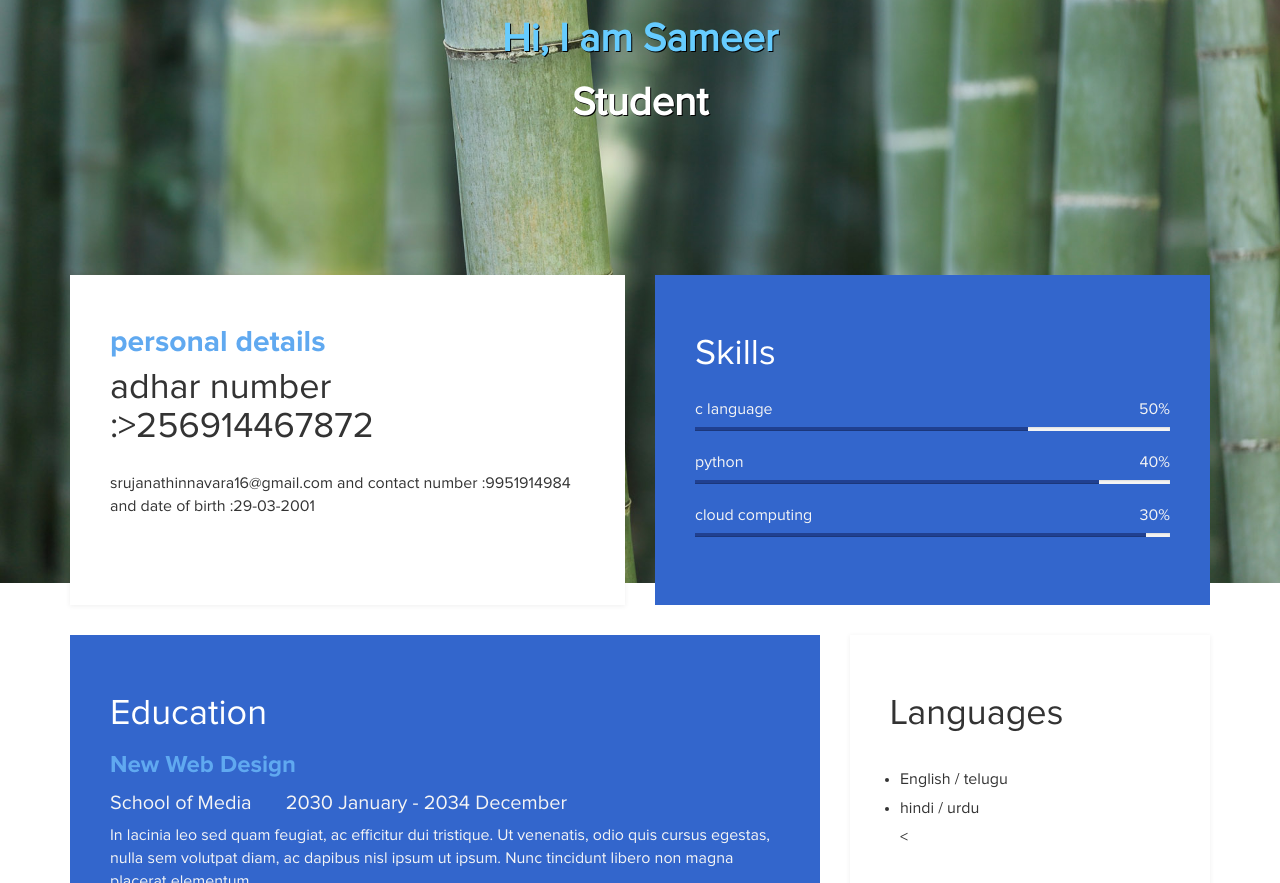
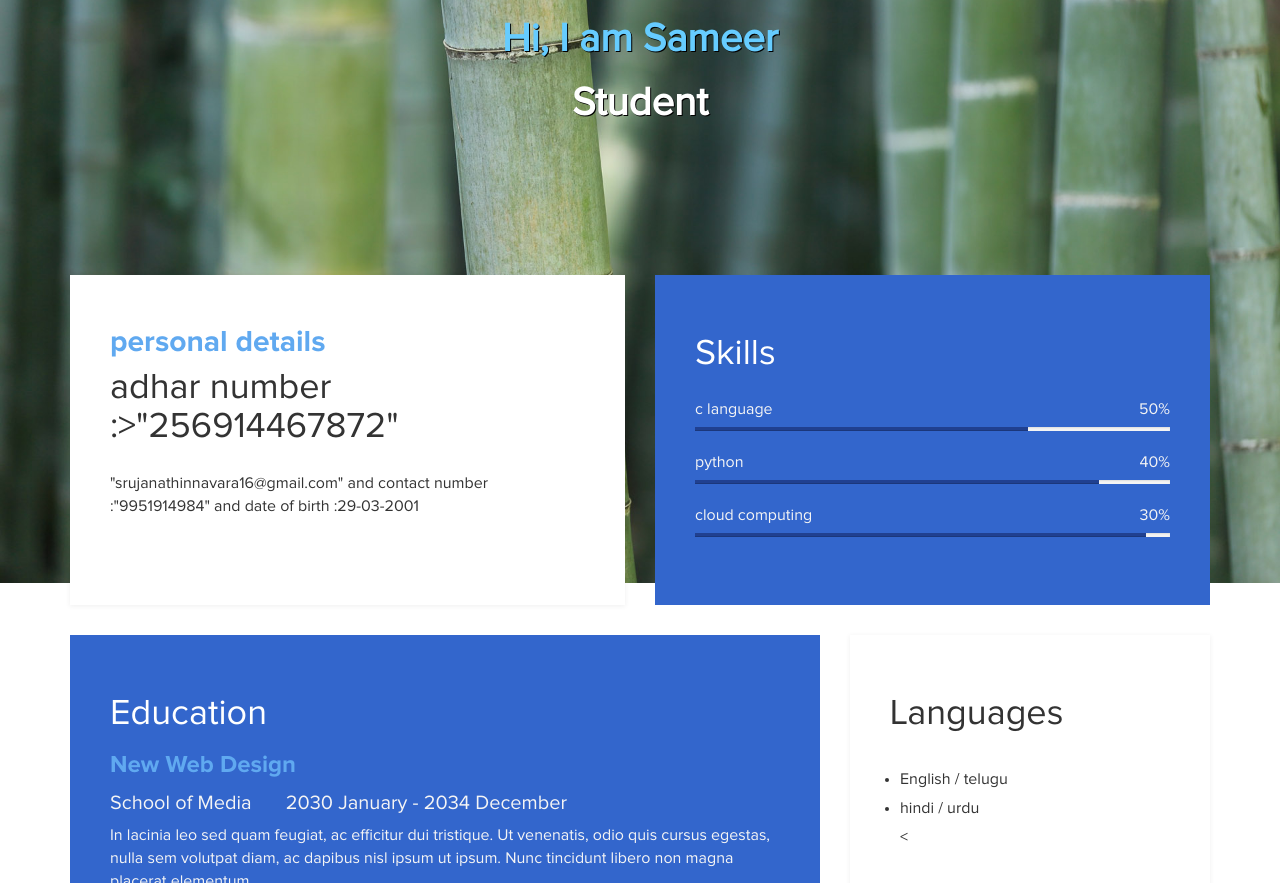
Before and after one commit to shaiksameer143/shaiksameer143.gihubs.io, a plain HTML site: page index.html in a window 1280 px wide. Shown: the part 217-1100 px from the top of the page. Drawn offline with Linux system fonts and the light colour scheme.

Commit message:
Update index.html

```diff
--- a/index.html
+++ b/index.html
@@ -45,8 +45,8 @@ http://www.templatemo.com/tm-467-easy-profile
 		<div class="col-md-6 col-sm-12">
 			<div class="about">
 				<h3 class="accent">personal details</h3>
-				<h2>adhar number :>256914467872</h3>
-				<p><mail id :>srujanathinnavara16@gmail.com and contact number :9951914984 and date of birth :29-03-2001</p>
+				<h2>adhar number :>"256914467872"</h3>
+				<p><mail id :>"srujanathinnavara16@gmail.com" and contact number :"9951914984" and date of birth :29-03-2001</p>
 			</div>
 		</div>
 		<div class="col-md-6 col-sm-12">
```
